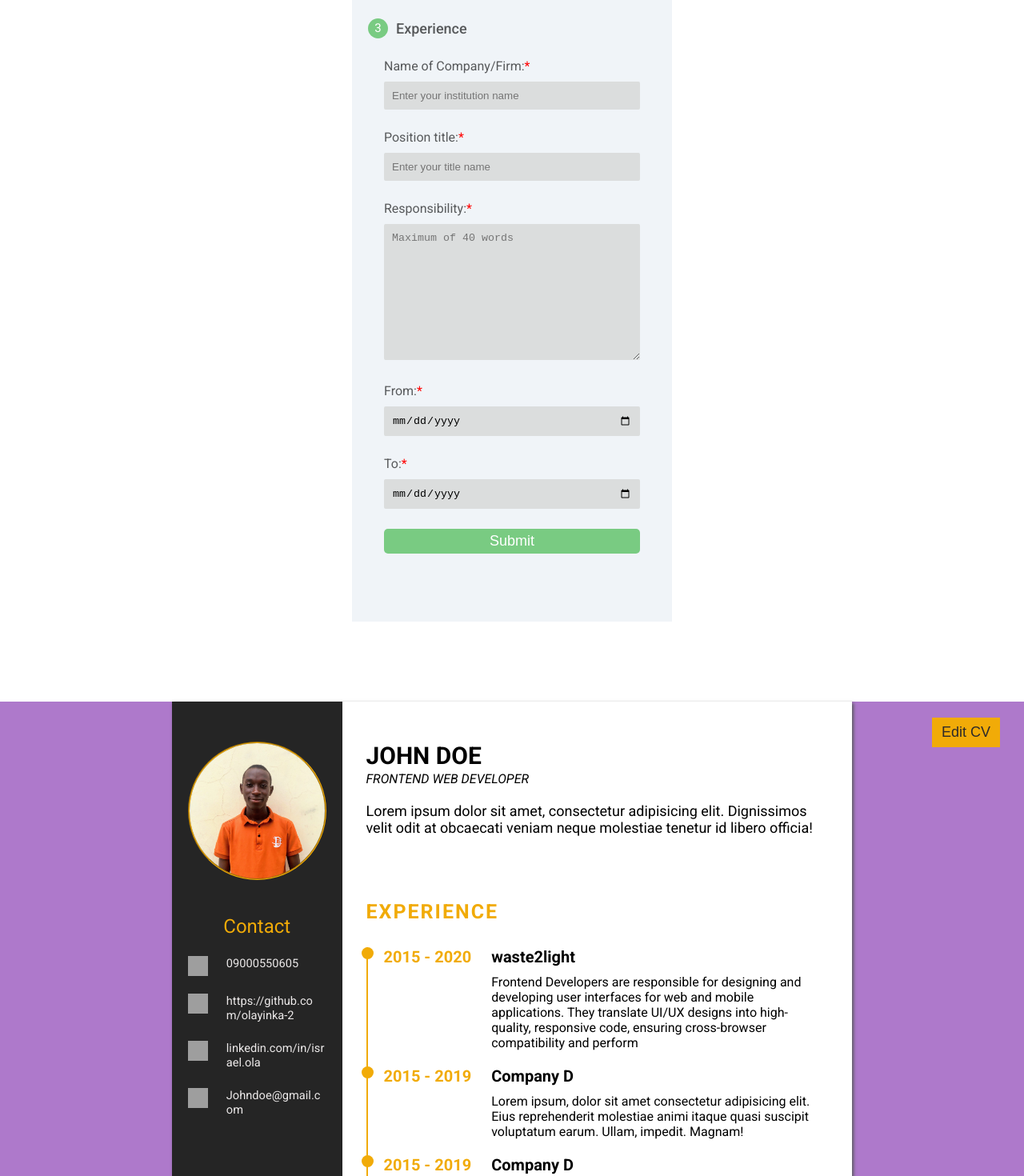
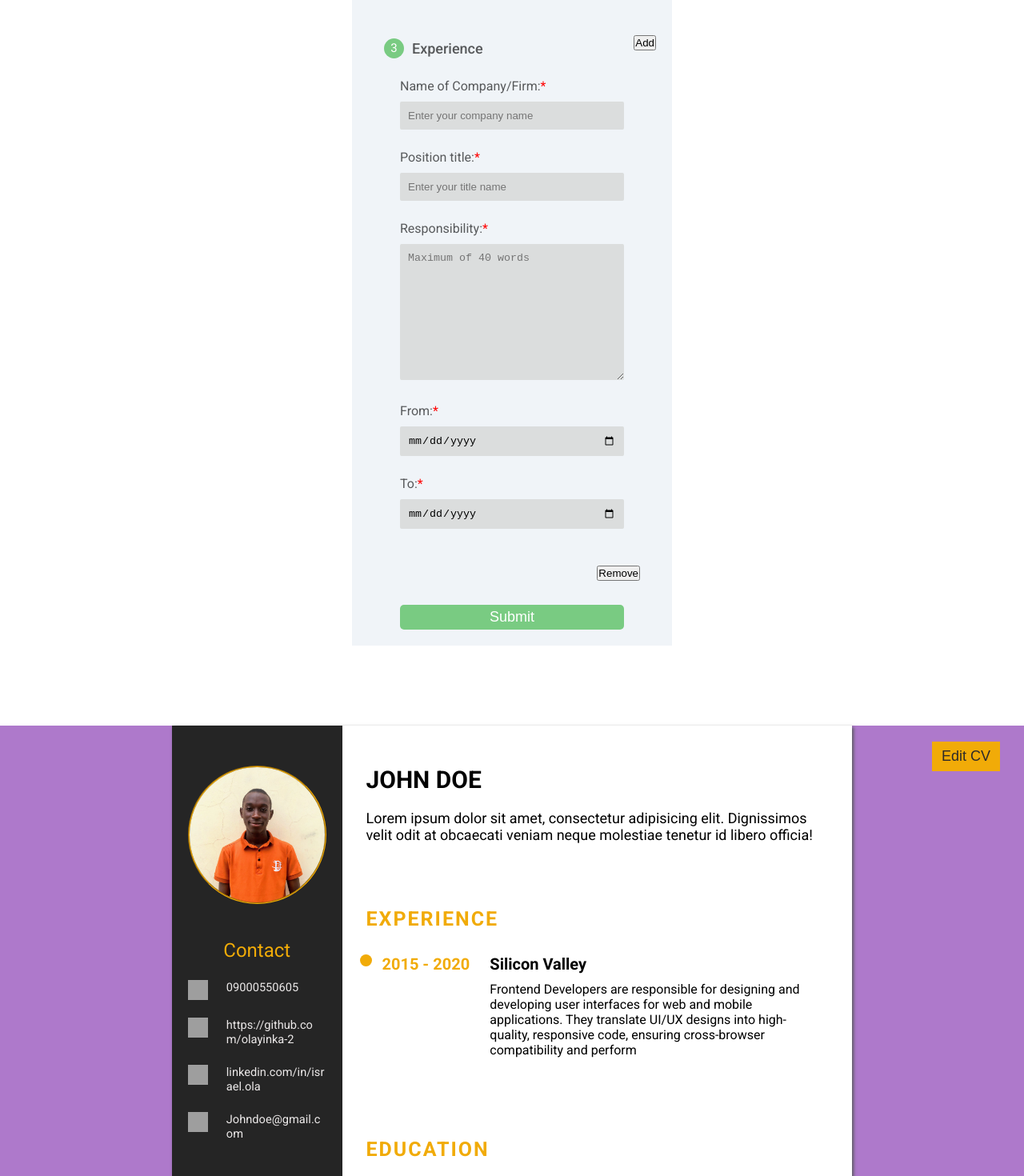
Before and after one commit to Olayinka-2/CV_maker, a React (Vite) app: page / in a window 1280 px wide. Shown: the part 1320-2790 px from the top of the page at 80% size. Built offline with nearby package versions, Linux system fonts and the light colour scheme; grey boxes are pictures that could not be loaded; a web font is replaced by a local one.

Commit message:
feat: Add 'Add Experience' button
this commit helps for dynamic experience section addition

```diff
--- a/src/App.jsx
+++ b/src/App.jsx
@@ -21,19 +21,20 @@ function App() {
   }
 ]);
 
-  const [formExperienceData, setFormExperienceData] = useState(
+  const [formExperienceData, setFormExperienceData] = useState([
     {
-    companyName: "",
-    titleHeld: "",
-    responsibility: "",
-    companyDateFrom: "",
-    companyDateTo: ""
-  });
+      companyName: "",
+      titleHeld: "",
+      responsibility: "",
+      companyDateFrom: "",
+      companyDateTo: ""
+    }
+  ]);
 
     return (
       <>
         <Header />
-        <CvForm formContactData={formContactData} setFormContactData = {setFormContactData} formEducationData = {formEducationData} setFormEducationData = {setFormEducationData} formExperienceData = {formEducationData} setFormExperienceData = {setFormExperienceData}/>
+        <CvForm formContactData={formContactData} setFormContactData = {setFormContactData} formEducationData = {formEducationData} setFormEducationData = {setFormEducationData} formExperienceData = {formExperienceData} setFormExperienceData = {setFormExperienceData}/>
         <Cv formContactData={formContactData} formEducationData={formEducationData} formExperienceData = {formExperienceData}/>
       </>
     )
--- a/src/components/cvExperience.jsx
+++ b/src/components/cvExperience.jsx
@@ -1,65 +1,32 @@
 export default function Experience({experienceInfo}) {
-   let  dateFrom = new Date(experienceInfo["companyDateFrom"]).getFullYear();
-   let dateTo = new Date(experienceInfo["companyDateTo"]).getFullYear();
-
-   if(isNaN(dateFrom)) {
-      dateFrom = '2015'
-   }
-   if(isNaN(dateTo)) {
-      dateTo = '2020'
-   }
-   if(experienceInfo["titleHeld"] == "") {
-      experienceInfo["titleHeld"] = 'Frontend Web engineer'
-   }
-   if(experienceInfo["companyName"] == "" || experienceInfo["companyName"] == undefined) {
-      experienceInfo["companyName"] = 'waste2light'
-   }
-   if(experienceInfo["responsibility"] == "" || experienceInfo["responsibility"] == undefined) {
-      experienceInfo["responsibility"] = 'Frontend Developers are responsible for designing and developing user interfaces for web and mobile applications. They translate UI/UX designs into high-quality, responsive code, ensuring cross-browser compatibility and perform'
-   }
-   // console.log(experienceInfo["companyName"]);
-   // console.log(experienceInfo["responsibility"]);
    return (
       <>
-               <section className="experience-section">
-                     <h3>Experience</h3>
-                     <div className="experience-content">
+
+         <section className="experience-section">
+            <h3>Experience</h3>
+            {
+               experienceInfo.map((info, index) => {
+                  let  dateFrom = new Date(info.companyDateFrom).getFullYear();
+                  let dateTo = new Date(info.companyDateTo).getFullYear();
+
+                  dateFrom = isNaN(dateFrom) ? '2015' : dateFrom;
+                  dateTo = isNaN(dateTo) ? '2020' : dateTo;
+                  const companyName = info.companyName || 'Silicon Valley';
+                  const responsibility = info.responsibility || 'Frontend Developers are responsible for designing and developing user interfaces for web and mobile applications. They translate UI/UX designs into high-quality, responsive code, ensuring cross-browser compatibility and perform';
+                  return (
+                     <div className="experience-content" key={index}>
                         <div className="experience-date">
                            <h4>{`${dateFrom} -  ${dateTo}`}</h4>
                         </div>
                         <div className="experience-details">
-                           <h4>{`${experienceInfo["companyName"]}`}</h4>
-                           <p>{`${experienceInfo["responsibility"]}`}</p>
+                           <h4>{`${companyName}`}</h4>
+                           <p>{`${responsibility}`}</p>
                         </div>
                      </div>
-                     <div className="experience-content">
-                        <div className="experience-date">
-                           <h4>2015 - 2019</h4>
-                        </div>
-                        <div className="experience-details">
-                           <h4>Company D</h4>
-                           <p>Lorem ipsum, dolor sit amet consectetur adipisicing elit. Eius reprehenderit molestiae animi itaque quasi suscipit voluptatum earum. Ullam, impedit. Magnam!</p>
-                        </div>
-                     </div>
-                     <div className="experience-content">
-                        <div className="experience-date">
-                           <h4>2015 - 2019</h4>
-                        </div>
-                        <div className="experience-details">
-                           <h4>Company D</h4>
-                           <p>Lorem ipsum, dolor sit amet consectetur adipisicing elit. Eius reprehenderit molestiae animi itaque quasi suscipit voluptatum earum. Ullam, impedit. Magnam!</p>
-                        </div>
-                     </div>
-                     <div className="experience-content">
-                        <div className="experience-date">
-                           <h4>2015 - 2019</h4>
-                        </div>
-                        <div className="experience-details">
-                           <h4>Company D</h4>
-                           <p>Lorem ipsum, dolor sit amet consectetur adipisicing elit. Eius reprehenderit molestiae animi itaque quasi suscipit voluptatum earum. Ullam, impedit. Magnam!</p>
-                        </div>
-                     </div>
-                  </section>
+                  )
+               })
+            }
+         </section>
       </>
    )
 }
--- a/src/components/cvForm.jsx
+++ b/src/components/cvForm.jsx
@@ -1,6 +1,7 @@
 import FormContact from "./formContact";
 import FormEducation from "./formEducation";
 import FormExperience from "./formExperience";
+import SubmitBtn from "./submitBtn";
 
 export default function CvForm({formContactData, setFormContactData, formEducationData, setFormEducationData, formExperienceData, setFormExperienceData }) {
    return (
@@ -11,6 +12,7 @@ export default function CvForm({formContactData, setFormContactData, formEducati
                <FormContact formContactData={formContactData} setFormContactData={setFormContactData}/>
                <FormEducation formEducationData = {formEducationData} setFormEducationData = {setFormEducationData} />
                <FormExperience formExperienceData = {formExperienceData} setFormExperienceData = {setFormExperienceData} />
+               <SubmitBtn />
             </form>
          </div>
       </section>
--- a/src/components/formExperience.jsx
+++ b/src/components/formExperience.jsx
@@ -1,57 +1,99 @@
-import EditButton from "./editBtn";
+export default function FormExperience({formExperienceData, setFormExperienceData}) {
+   function handleEvent(index, event) {
+      let updatedFormExperienceData = [...formExperienceData];
+      updatedFormExperienceData[index][event.target.name] = event.target.value;
+      setFormExperienceData(updatedFormExperienceData);
+   }
 
-export default function FormExperience({formExperienceData, setFormExperienceData}) {
-   function handleEvent(event) {
-      setFormExperienceData({
+   function handleAddExperienceData() {
+      if(formExperienceData.length > 2) {
+         return;
+      }
+      setFormExperienceData(
+         [
             ...formExperienceData,
-         [event.target.name]: event.target.value
-      });
+            {
+               companyName: "",
+               titleHeld: "",
+               responsibility: "",
+               companyDateFrom: "",
+               companyDateTo: ""
             }
+         ]
+      )
+   }
+
+   const removeExperienceBlock = (index) => {
+      if(index > 0) {
+         const updatedExperience = formExperienceData.filter((_, i) => i !== index);
+         setFormExperienceData(updatedExperience);
+      }
+   };
 
    return (
       <>
          <div className="form-information">
+            <div className="toggle-sections">
+               <div className="addToggle">
+                  <button onClick={handleAddExperienceData}>Add</button>
+               </div>
+            </div>
+            {
+               formExperienceData.map((experience, index) => (
+                  <div key={index} className="education-block">
                      <div className="section-name">
-                     <div className="section-index">3</div>
+                        {
+                           index + 3 < 4 && <div className="section-index">
+                              {
+                                 `${index + 3}`
+                              }
+                           </div>
+                        }
                         <p>Experience</p>
                      </div>
+
                      <div>
-                     <label htmlFor="company-name">Name of Company/Firm:<span style={{"color": "red"}}>*</span> </label>
-                     <input type="text" id="company-name" placeholder="Enter your institution name"
+                        <label htmlFor={`company-name-${index}`}>Name of Company/Firm:<span style={{"color": "red"}}>*</span> </label>
+                        <input type="text" id={`company-name-${index}`}placeholder="Enter your company name"
                         name = "companyName"
-                     value={formExperienceData["companyName"]}
-                     onChange={handleEvent}
+                        value={experience.companyName}
+                        onChange={(e) => handleEvent(index, e)}
                         required />
                      </div>
                      <div>
-                     <label htmlFor="title">Position title:<span style={{"color": "red"}}>*</span> </label>
-                     <input type="text" id="title" placeholder="Enter your title name" required
+                        <label htmlFor={`title-${index}`}>Position title:<span style={{"color": "red"}}>*</span> </label>
+                        <input type="text" id={`title-${index}`}placeholder="Enter your title name" required
                         name = "titleHeld"
-                     value={formExperienceData["titleHeld"]}
-                     onChange={handleEvent}/>
+                        value={experience.titleHeld}
+                        onChange={(e) => handleEvent(index, e)}/>
                      </div>
+
                   <div>
-                     <label htmlFor="responsibility">Responsibility:<span style={{"color": "red"}}>*</span> </label>
-                     <textarea name="responsibility" id="responsibility" rows="10"
-                     onChange={handleEvent} placeholder="Maximum of 40 words"
+                     <label htmlFor={`responsibility-${index}`}>Responsibility:<span style={{"color": "red"}}>*</span> </label>
+                     <textarea name="responsibility" id={`responsibility-${index}`} rows="10"
+                     onChange={(e) => handleEvent(index, e)} placeholder="Maximum of 40 words"
                      ></textarea>
                   </div>
                   <div>
-                     <label htmlFor="study-date-from">From:<span style={{"color": "red"}}>*</span> </label>
-                     <input type="date" id="study-date-from" required
-                     name="companyDateFrom" value={formExperienceData["companyDateFrom"]}
-                     onChange={handleEvent} />
+                     <label htmlFor={`study-date-from-${index}`}>From:<span style={{"color": "red"}}>*</span> </label>
+                     <input type="date" id={`study-date-from-${index}`} required
+                     name="companyDateFrom"
+                     value={experience.companyDateFrom}
+                     onChange={(e) => handleEvent(index, e)} />
                   </div>
                   <div>
-                     <label htmlFor="study-date-to">To:<span style={{"color": "red"}}>*</span> </label>
-                     <input type="date" id="study-date-to" required
+                     <label htmlFor={`study-date-to-${index}`}>To:<span style={{"color": "red"}}>*</span> </label>
+                     <input type="date" id={`study-date-to-${index}`} required
                      name="companyDateTo" value={formExperienceData["companyDateTo"]}
-                     onChange={handleEvent}
+                     onChange={(e) => handleEvent(index, e)}
                      />
                   </div>
-                  <div className="submitBtn-container">
-                     <EditButton text = 'Submit'/>
+                  <div className="removeToggle">
+                     <button onClick={() => removeExperienceBlock(index)}>Remove</button>
                   </div>
+               </div>
+         ))
+      }
       </div>
       </>
    )
--- /dev/null
+++ b/src/components/submitBtn.jsx
@@ -0,0 +1,11 @@
+import EditButton from "./editBtn";
+
+export default function SubmitBtn() {
+   return (
+      <>
+         <div className="submitBtn-container">
+                     <EditButton text = 'Submit' className="submit-btn"/>
+                  </div>
+      </>
+   )
+}
--- a/src/index.css
+++ b/src/index.css
@@ -46,6 +46,9 @@ header p:first-child {
   padding: 2rem;
   width: 40rem;
   color: #57595B;
+  display: flex;
+  flex-direction: column;
+  align-items: center;
 }
 
 .form-information, .education-block {
@@ -92,6 +95,11 @@ header p:first-child {
   color: #fff;
 }
 
+.submitBtn-container {
+  padding: 0 4rem;
+  align-self: stretch;
+}
+
 .submitBtn-container button {
   text-align: center;
   width: 100%;
@@ -102,6 +110,7 @@ header p:first-child {
   font-size: 1.8rem;
   background-color: #79CB82;
   color: #fff;
+  margin: 0 auto;
 }
 
 main {
```
Also changed, not shown: src/components/cvEducation.jsx (+0 -53 lines), src/components/formEducation.jsx (+18 -8 lines). Lines whose indentation alone changed are shown as unchanged.
